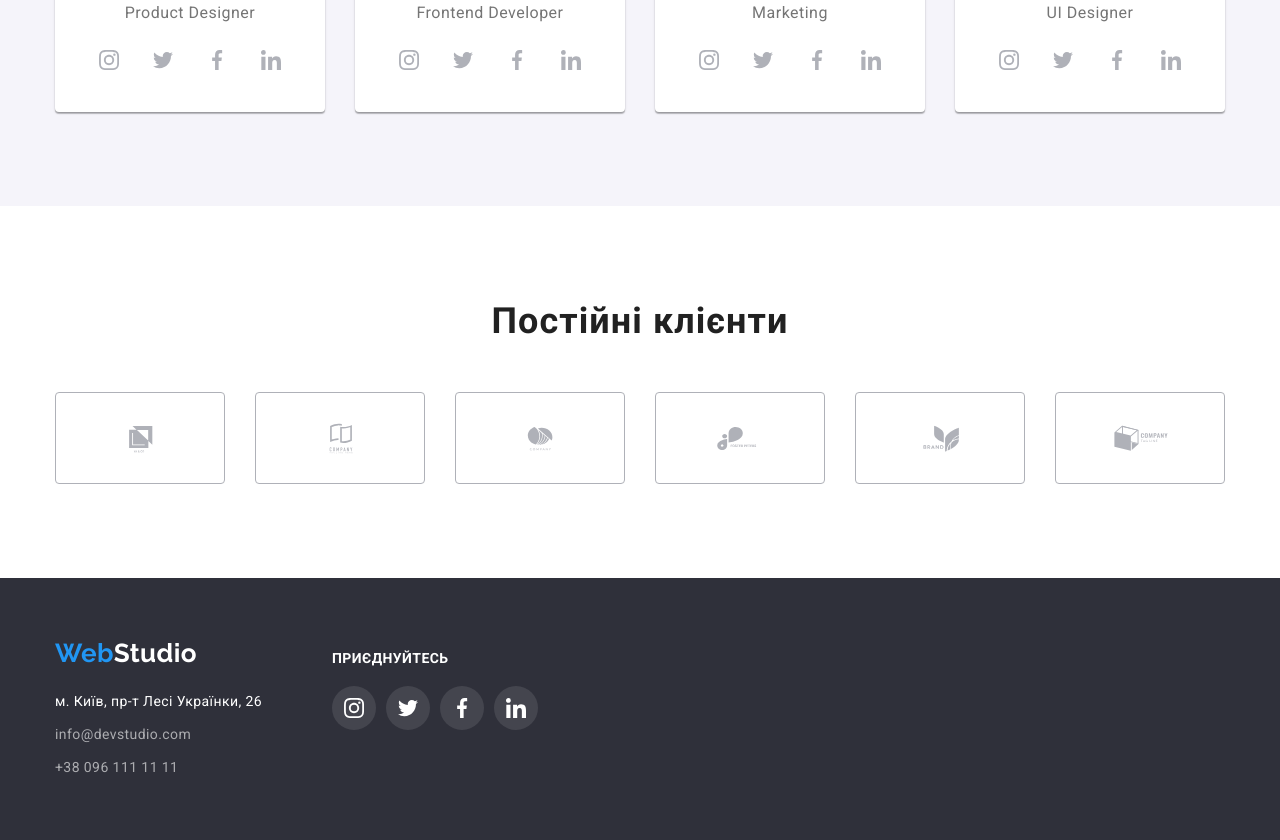
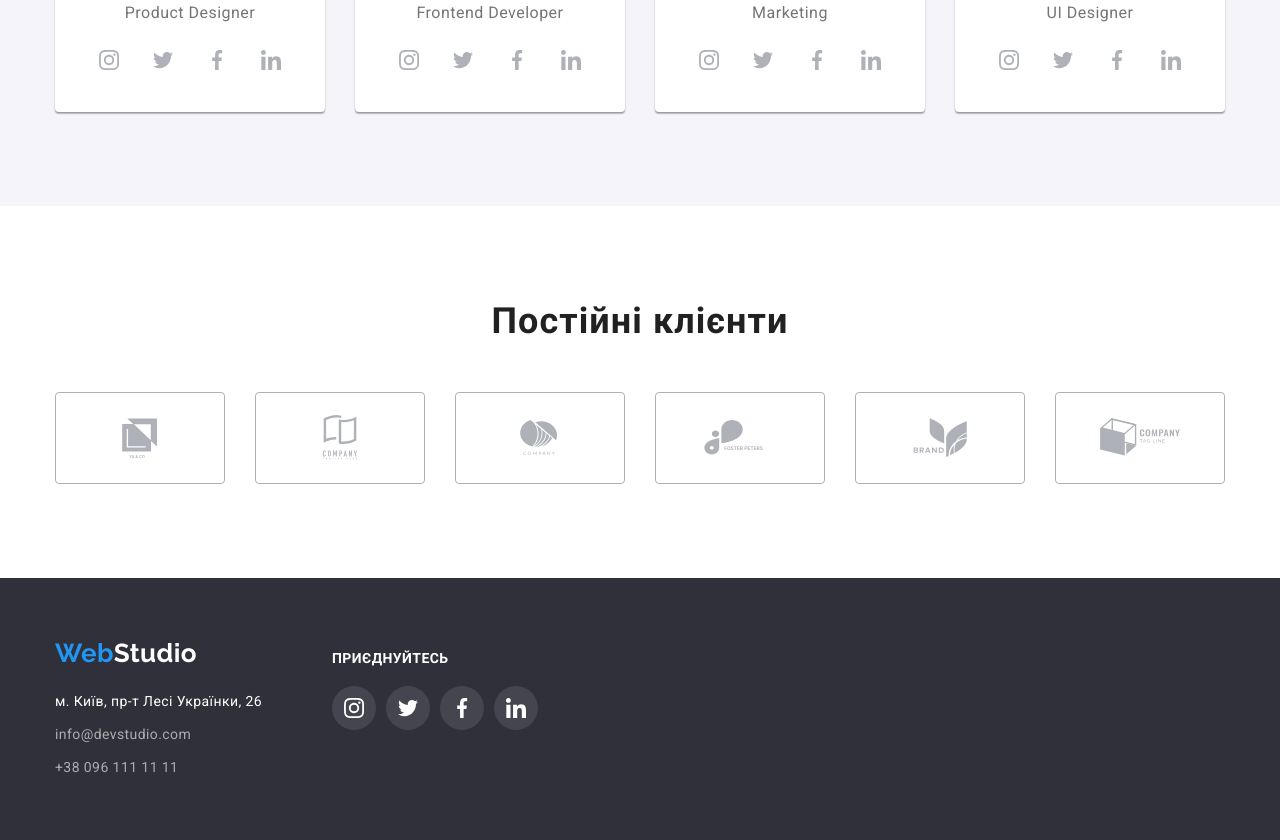
Before and after one commit to ShevchukOleh/goit-markup-hw-04, a plain HTML site: page index.html in a window 1280 px wide. Shown: the part 2102-2942 px from the top of the page. Drawn offline with nearby package versions, Linux system fonts and the light colour scheme.

Commit message:
Update styles.css

```diff
--- a/css/styles.css
+++ b/css/styles.css
@@ -420,12 +420,14 @@ ul {
     height: 92px;
     border: 1px solid var(--team-soc-icons);
     border-radius: 4px;
-    padding: 16px 32px;
+    /*padding: 16px 32px;*/
     cursor: pointer;
 }
 
 .customer-icon {
     fill: var(--team-soc-icons);
+    width: 100%;
+    height: 100%;
 }
 
 .customer-link:hover,
```
